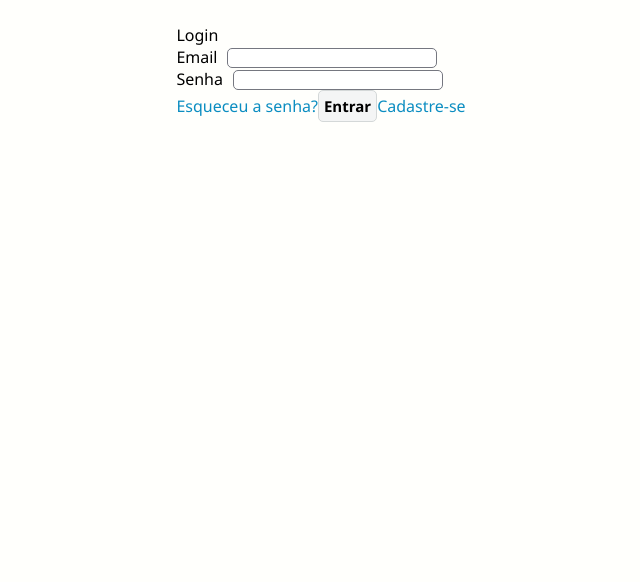
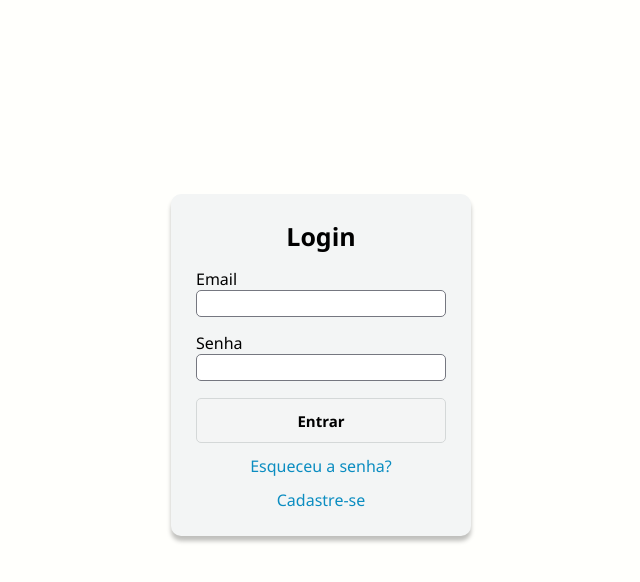
Before and after one commit to Desafio-Treinee-CodexJr/frontend-desafio-treinee-codex, a React (Create React App) app: page / in a window 1280 px wide. Shown: the top 582 px of the page, without its empty margins (319-959 px from the left). Built offline with nearby package versions, Linux system fonts and the light colour scheme.

Commit message:
style: making login screen beauty

```diff
--- a/src/components/SignButton/index.js
+++ b/src/components/SignButton/index.js
@@ -2,7 +2,7 @@ import React from "react";
 
 function SignButton(props){
     return(
-        <button onClick={props.onClick}>
+        <button onClick={props.onClick} className="signButton">
             {props.text}
         </button>
     )
--- a/src/components/SignInput/index.js
+++ b/src/components/SignInput/index.js
@@ -2,7 +2,7 @@ import React from "react";
 
 function SignInput(props){
     return(
-        <div>
+        <div className="signInput">
             <label>{props.label}</label>
             <input onChange={props.onChange} value={props.value} type={props.type}></input>
         </div>
--- a/src/index.css
+++ b/src/index.css
@@ -10,13 +10,6 @@ body{
   justify-content: center;
   margin: 1.5em;
   background-color: #FFFFFC;
-}
-
-input {
-  border: 1px solid #757780;
-  border-radius: 5px;
-  outline: none;
-  padding: 0px 5px;
 }
 
 input:focus{
@@ -47,3 +40,57 @@ a {
 label{
   margin-right: 10px;
 }
+
+.signInput{
+  display: flex;
+  flex-direction: column;
+  width: 100%;
+  margin-top: 13px;
+}
+
+.signInput input{
+  border: 1px solid #757780;
+  border-radius: 5px;
+  outline: none;
+  padding: 0px 5px;
+  height: 25px;
+}
+
+.signButton{
+  width: 100%;
+  height: 45px;
+  margin-top: 15px;
+}
+
+.login{
+  display: flex;
+  flex-direction: column;
+  justify-content: center;
+  align-items: center;
+  margin-top: 50%;
+}
+
+.loginInputs{
+  gap: 2px;
+  min-width: 250px;
+  display: flex;
+  flex-direction: column;
+  flex-direction: center;
+  align-items: center;
+  width: 18vw;
+  background-color: #F3f5f5;
+  padding: 25px;
+  border-radius: 10px;
+  box-shadow: 0px 5px 4px rgba(0, 0, 0, 0.25);
+  margin: 10px;
+}
+
+.loginInputs a {
+  font-weight: 500;
+  margin-top: 10px;
+}
+
+.login span{
+  font-weight: bold;
+  font-size: 25px;
+}
--- a/src/pages/Login/index.js
+++ b/src/pages/Login/index.js
@@ -4,13 +4,13 @@ import SignInput from "../../components/SignInput";
 function Login(){
     return(
         <div>
-            <div class="Login">
-                <span>Login</span>
-                <div class="Login-Inputs">
+            <div class="login">
+                <div class="loginInputs">
+                    <span>Login</span>
                     <SignInput label="Email" type="email"/>
                     <SignInput label="Senha" type="password"/>
+                    <SignButton text="Entrar"/>
                     <a href="/">Esqueceu a senha?</a>
-                    <SignButton text="Entrar"/>
                     <a href="/signup">Cadastre-se</a>
                 </div>
             </div>
--- a/src/pages/Login/styles.css
+++ /dev/null
@@ -1,7 +0,0 @@
-* {
-    margin: 0;
-    padding: 0;
-    box-sizing: border-box;
-    font-family: 'Segoe UI', Tahoma, Geneva, Verdana, sans-serif;
-    background-image: linear-gradient(#CBA9DB, #E5D4ED);
-}
```
